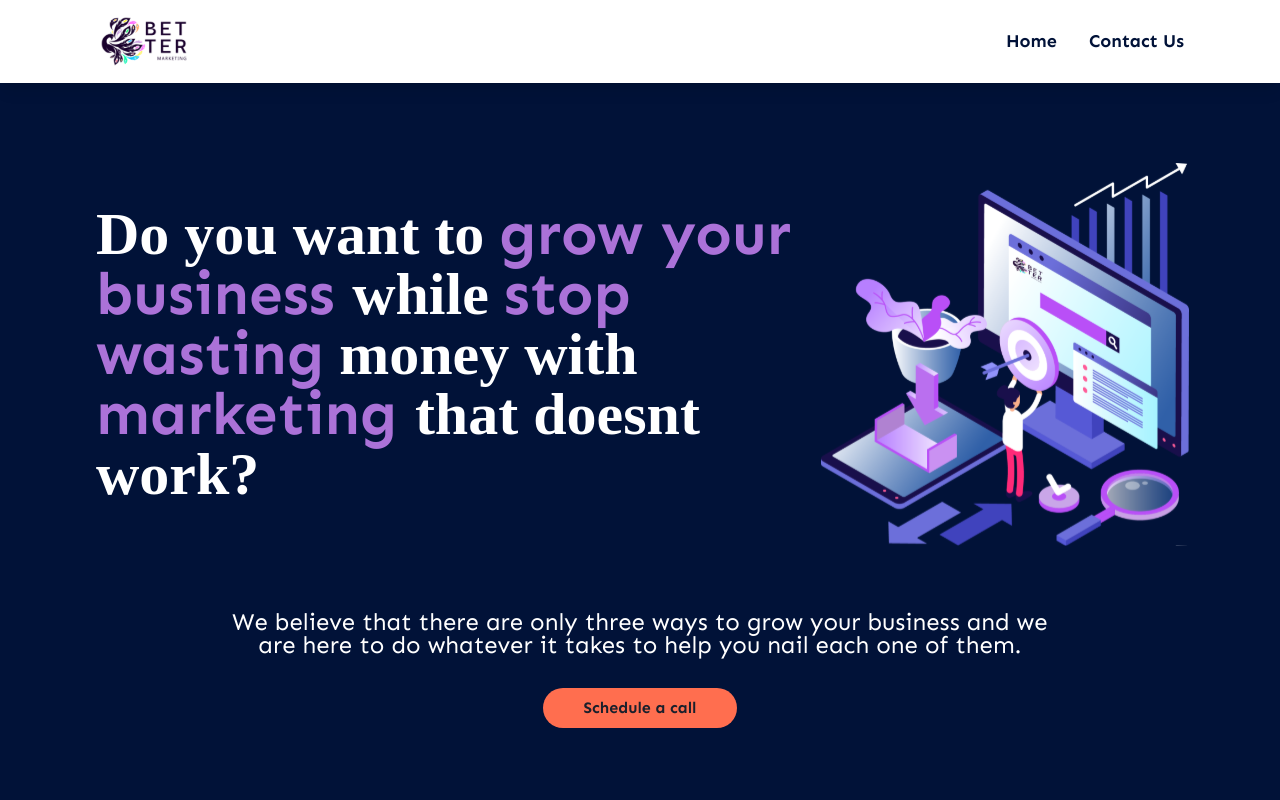
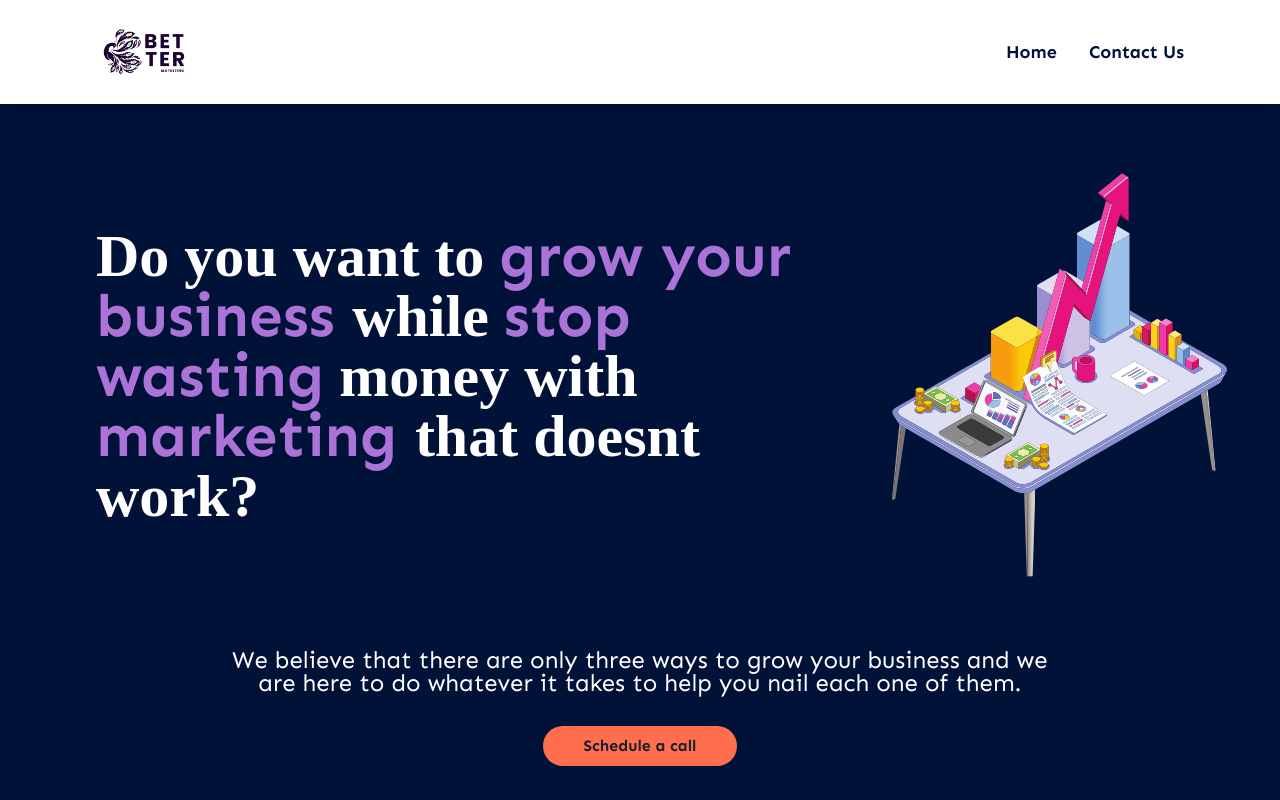
Before and after one commit to ngrpedro/bettermark, a React (Vite) app: page / in a window 1280 px wide. Shown: the top 800 px of the page. Built offline with nearby package versions, Linux system fonts and the light colour scheme; a web font is replaced by a local one.

Commit message:
navbar+mainimage

```diff
--- a/src/sections/Header.jsx
+++ b/src/sections/Header.jsx
@@ -1,10 +1,10 @@
 import { Button } from "@chakra-ui/react";
 import React from "react";
-import maincomputer from "../assets/maincomputer.svg";
+import mainimage_desk from "../assets/mainimage_desk.svg";
 
 const Header = () => {
   return (
-    <div className="padding-container pb-20 pt-10 md:pt-20 md:pb-10 flex flex-col text-center items-center justify-center gap-8">
+    <div className="padding-container pb-20 pt-10 md:pt-10 md:pb-10 flex flex-col text-center items-center justify-center gap-8">
       <div className="grid grid-cols-1 lg:grid-cols-3 gap-10 md:gap-0 items-center justify-center">
         <h1 className="md:col-span-2 font-bold text-4xl md:text-6xl lg:text-left font-quatt">
           Do you want to <span className="text-[#AB72D8]"> grow your business </span> while {""}
@@ -12,10 +12,10 @@ const Header = () => {
           money with<span className="text-[#AB72D8]"> marketing </span> that doesnt work?
         </h1>
         <div className="m-auto ">
-          <img src={maincomputer} alt="" className="max-w-[280px] md:max-w-[23rem] mt-16 lg:mt-0" />
+          <img src={mainimage_desk} alt="" className="max-w-[348px] md:max-w-[29rem] mt-16 lg:mt-0" />
         </div>
       </div>
-      <p className="font-normal text-2xl leading-[23px] max-w-[52rem] mt-8">
+      <p className="font-normal text-2xl leading-[23px] max-w-[52rem] mt-2">
         We believe that there are only three ways to grow your business and we
         are here to do whatever it takes to help you nail each one of them.
       </p>
--- a/src/sections/NavBar.jsx
+++ b/src/sections/NavBar.jsx
@@ -13,7 +13,7 @@ import {
 } from "@chakra-ui/react";
 import React, { useRef } from "react";
 import { Link } from "react-router-dom";
-import newLogo from '../assets/newLogo.svg';
+import logo from '../assets/logo_full.png';
 
 const NavBar = () => {
   const { isOpen, onOpen, onClose } = useDisclosure();
@@ -27,7 +27,9 @@ const NavBar = () => {
       {" "}
       {/* bg-gradient-to-b from-[#00081b] via-[#00081bb4] */}
       <a href="#">
-        <img src={newLogo} alt="" className="w-24" />
+        <Link to="/">
+          <img src={logo} alt="" className="w-24" />
+        </Link>
       </a>
       <ul className="hidden md:flex items-center justify-center gap-8 text-[#011238] font-bold text-lg">
         <Link to="/">
```
Also changed, not shown: src/assets/logo_full.png (added), src/assets/mainimage_desk.svg (added).
